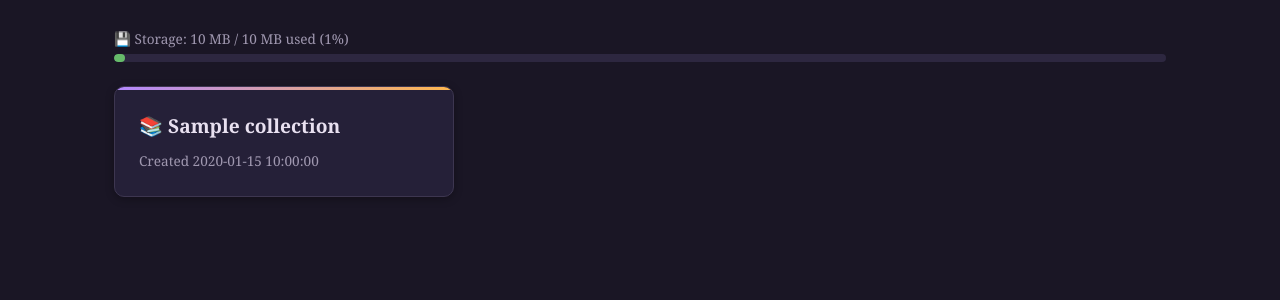
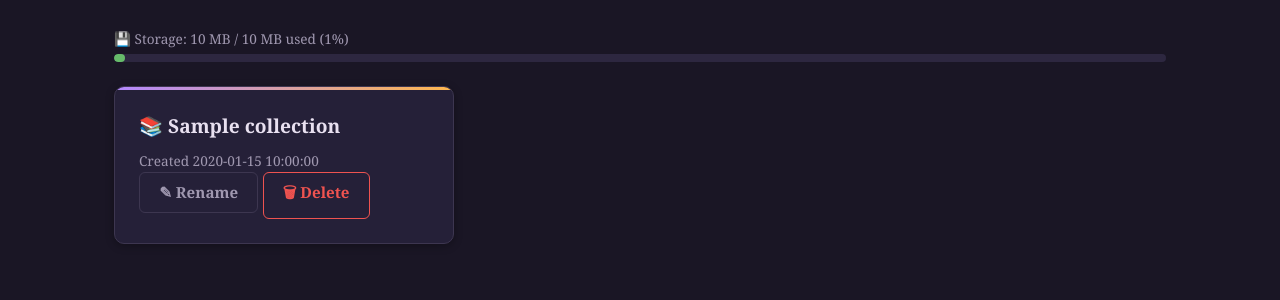
Before and after one commit to superversivesf/open-grimoire, a Python web app: template app/web/templates/library.html in a window 1280 px wide. Shown: the part 168-468 px from the top of the page. Run offline with Jinja, Linux system fonts and the light colour scheme; the template is opened without the code that fills it: most values are stand-ins (such as "Sample title", 1, 10 or a date in 2020); some libraries are stand-ins or nearby versions.

Commit message:
feat: rename + delete collections
- Rename collection: modal dialog with current name pre-filled
- Delete collection: confirm dialog, removes all docs + FTS rows + files + sessions
- Library cards now have Rename and Delete buttons
- 149 tests passing

```diff
--- a/app/web/templates/library.html
+++ b/app/web/templates/library.html
@@ -32,9 +32,44 @@
   <div class="rpg-collection-card">
     <h3><a href="/collections/{{ c.collection_id }}">&#128218; {{ c.name }}</a></h3>
     <p class="meta">Created {{ c.created_at }}</p>
+    <div class="rpg-card-actions">
+      <button class="rpg-btn-secondary rpg-btn-sm" onclick="renameCollection('{{ c.collection_id }}', '{{ c.name }}')">&#9998; Rename</button>
+      <form method="post" action="/collections/{{ c.collection_id }}/delete" style="display:inline"
+            onsubmit="return confirm('Delete collection \"{{ c.name }}\" and all its books? This cannot be undone.')">
+        <button type="submit" class="rpg-btn-danger rpg-btn-sm">&#128465; Delete</button>
+      </form>
+    </div>
   </div>
   {% endfor %}
 </div>
+
+<!-- Rename modal -->
+<div id="rename-modal" class="rpg-upload-overlay" style="display:none;">
+  <div class="rpg-upload-card" style="min-width:320px;">
+    <h3 style="margin-bottom:1rem;">Rename Collection</h3>
+    <form id="rename-form" method="post" action="">
+      <input type="text" name="name" id="rename-input" placeholder="Collection name" required style="width:100%; margin-bottom:1rem;">
+      <div style="display:flex; gap:0.5rem; justify-content:flex-end;">
+        <button type="button" class="rpg-btn-secondary" onclick="document.getElementById('rename-modal').style.display='none'">Cancel</button>
+        <button type="submit" class="rpg-btn">Save</button>
+      </div>
+    </form>
+  </div>
+</div>
+
+<script>
+function renameCollection(cid, currentName) {
+  var modal = document.getElementById('rename-modal');
+  var form = document.getElementById('rename-form');
+  var input = document.getElementById('rename-input');
+  form.action = '/collections/' + cid + '/rename';
+  input.value = currentName;
+  modal.style.display = 'flex';
+  input.focus();
+  input.select();
+}
+</script>
+
 {% else %}
 <div class="rpg-empty">
   <span class="icon">&#128218;</span>
```
Also changed, not shown: app/web/routes.py (+31 -2 lines), app/storage/user_db.py.
